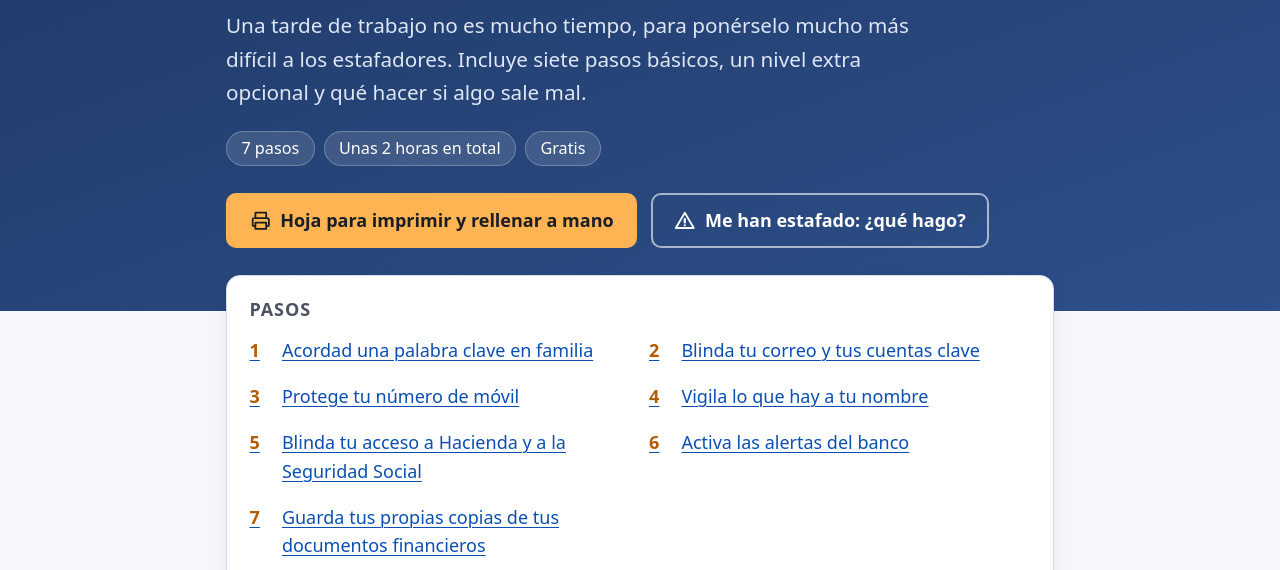
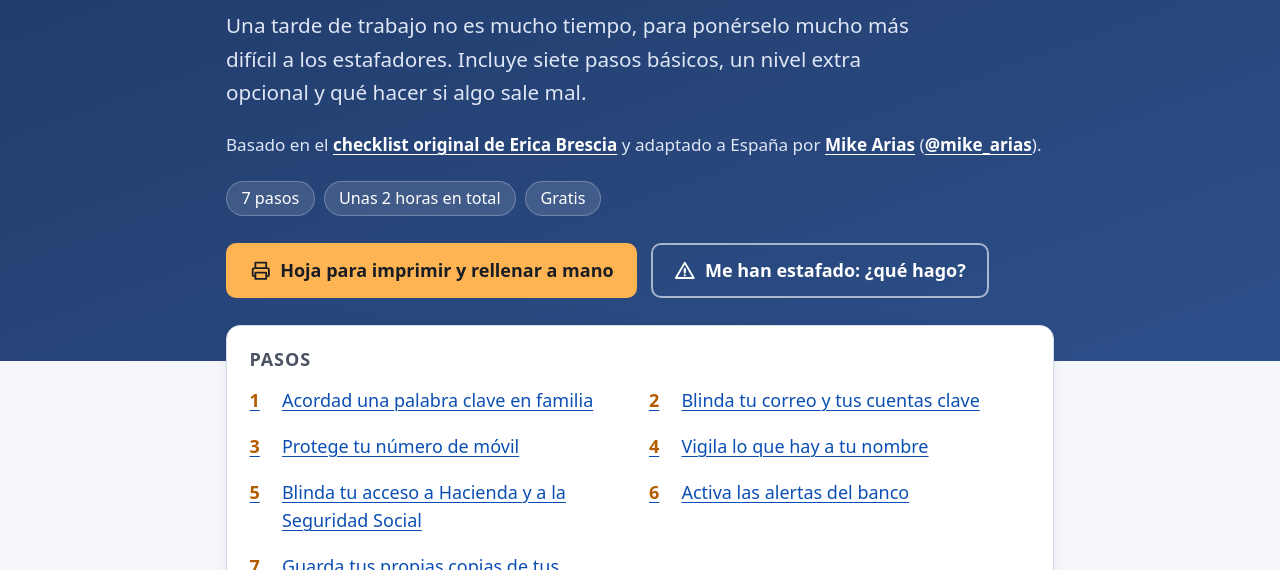
Before and after one commit to jamm87/checklist-anti-fraude, a plain HTML site: page index.html in a window 1280 px wide. Shown: the part 230-800 px from the top of the page. Drawn offline with Linux system fonts and the light colour scheme.

Commit message:
Créditos a Erica Brescia y Mike Arias al inicio de la página
Co-Authored-By: Claude Opus 5.5 <noreply@anthropic.com>
Claude-Session: https://claude.ai/code/session_017PJebKuPy5Tdq3PFRiq7Y9

```diff
--- a/index.html
+++ b/index.html
@@ -36,6 +36,7 @@
     </p>
     <h1>Checklist antifraude y de protección de identidad</h1>
     <p class="lead">Una tarde de trabajo no es mucho tiempo, para ponérselo mucho más difícil a los estafadores. Incluye siete pasos básicos, un nivel extra opcional y qué hacer si algo sale mal.</p>
+    <p class="credits">Basado en el <a href="https://x.com/ericabrescia/status/2116296188962144459">checklist original de Erica Brescia</a> y adaptado a España por <a href="https://x.com/mike_arias/status/2122958905756004706">Mike Arias</a> (<a href="https://x.com/mike_arias/">@mike_arias</a>).</p>
     <ul class="chips" aria-label="Resumen">
       <li>7 pasos</li>
       <li>Unas 2 horas en total</li>
@@ -249,7 +250,7 @@
 </main>
 
 <footer class="wrap" id="fuentes">
-  <p class="source"><strong>Fuente.</strong> Adaptado al español y a España a partir del estupendo checklist original de Erica Brescia (Redpoint), publicado en X el 30 de octubre de 2026. <a href="https://x.com/mike_arias/status/2122958905756004706">Ver la publicación de la adaptación en X</a>.</p>
+  <p class="source"><strong>Fuente.</strong> Adaptado al español y a España por <a href="https://x.com/mike_arias/">Mike Arias</a> (<a href="https://x.com/mike_arias/status/2122958905756004706">publicación de la adaptación</a>) a partir del estupendo <a href="https://x.com/ericabrescia/status/2116296188962144459">checklist original de Erica Brescia</a> (Redpoint), publicado en X el 30 de octubre de 2026.</p>
   <p>Usa los enlaces oficiales de esta página, nunca los de SMS, correos o llamadas inesperadas. Ninguno de estos pasos garantiza la seguridad, pero juntos bloquean los ataques más habituales. No es asesoramiento legal. Actualizado en noviembre de 2026.</p>
   <p>Esta web no recoge, guarda ni envía ningún dato tuyo: no usa cookies, formularios ni analítica.</p>
 </footer>
--- a/styles.css
+++ b/styles.css
@@ -79,6 +79,8 @@ strong { font-weight: 650; }
 .hero h1 { color: #fff; font-size: clamp(1.75rem, 5.5vw, 2.5rem); margin: .75rem 0 .75rem; }
 .hero .lead { color: #dfe6f5; font-size: 1.15rem; margin: 0 0 1.25rem; max-width: 38rem; }
 .hero a { color: #fff; }
+.credits { color: #dfe6f5; font-size: .95rem; margin: 0 0 1.25rem; }
+.credits a { color: #fff; font-weight: 600; }
 .brand { display: flex; align-items: center; gap: .6rem; font-weight: 650; letter-spacing: .02em; color: #dfe6f5; font-size: .9rem; text-transform: uppercase; }
 .brand svg { width: 2rem; height: 2rem; flex: none; }
 .chips { display: flex; flex-wrap: wrap; gap: .5rem; margin: 0 0 1.5rem; padding: 0; list-style: none; }
@@ -174,7 +176,7 @@ footer .source { background: var(--surface); border: 1px solid var(--line); bord
   body { background: #fff; }
   .no-print, .skip, .toc { display: none !important; }
   .hero { background: none; color: #000; padding: 0 0 .5rem; border-bottom: 2px solid #000; }
-  .hero h1, .hero .lead, .brand { color: #000; }
+  .hero h1, .hero .lead, .brand, .credits, .credits a { color: #000; }
   .wrap { max-width: none; padding: 0; }
   .step, .review, .box, footer .source { box-shadow: none; border: 1px solid #999; padding: .6rem .9rem .2rem; margin: .8rem 0; }
   .step { break-inside: avoid-page; }
```
Also changed, not shown: imprimir.html (+1 -1 lines), 1 other file.
